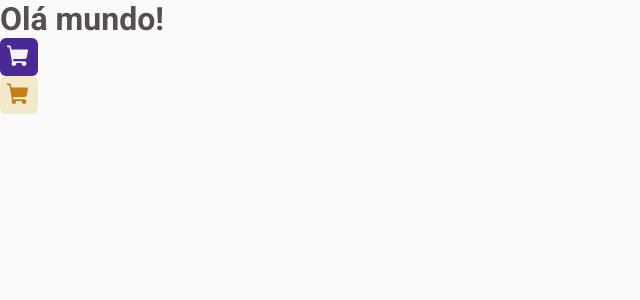
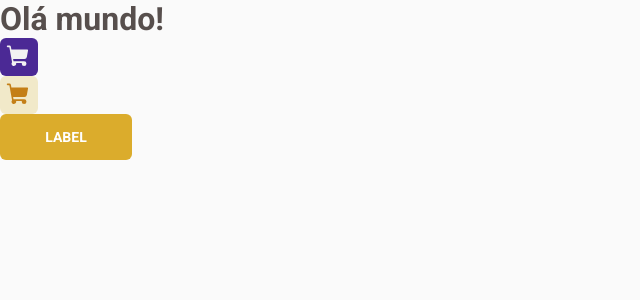
Before and after one commit to mateusrc-dev/coffe-delivery, a React (Vite) app: page / in a window 1280 px wide. Shown: the top 300 px of the page, without its empty margins (0-640 px from the left). Built offline with nearby package versions, Linux system fonts and the light colour scheme.

Commit message:
create component buttonTwo

```diff
--- a/src/App.tsx
+++ b/src/App.tsx
@@ -1,5 +1,6 @@
 import { ShoppingCart } from "phosphor-react";
 import { Button } from "./components/Button";
+import { ButtonTwo } from "./components/ButtonTwo";
 
 export function App() {
   return (
@@ -11,6 +12,7 @@ export function App() {
       <Button variant="secondary" variantSvg="colorSvgTwo">
         <ShoppingCart weight="fill" />
       </Button>
+      <ButtonTwo>LABEL</ButtonTwo>
     </div>
   );
 }
--- a/src/components/Button.styles.ts
+++ b/src/components/Button.styles.ts
@@ -26,6 +26,7 @@ export const ButtonContainer = styled.button<ButtonContainerProps>`
   display: flex;
   align-items: center;
   justify-content: center;
+  cursor: pointer;
   ${(props) =>
     css`
       background-color: ${buttonVariants[props.variant]};
@@ -37,4 +38,12 @@ export const ButtonContainer = styled.button<ButtonContainerProps>`
         color: ${buttonVariants[props.variantSvg]};
       `}
   }
+  &:hover {
+    ${(props) =>
+      css`
+        background-color: ${buttonVariants[props.variant] === buttonVariants.secondary
+          ? null
+          : props.theme["purple-200"]};
+      `}
+  }
 `;
--- /dev/null
+++ b/src/components/ButtonTwo.styles.ts
@@ -0,0 +1,19 @@
+import styled from "styled-components";
+
+export const ButtonContainer = styled.button`
+  display: flex;
+  justify-content: center;
+  align-items: center;
+  width: 8.25rem;
+  height: 2.875rem;
+  background: ${props => props.theme['yellow-200']};
+  border-radius: 6px;
+  font-weight: 700;
+  color: ${props => props.theme['white']};
+  font-size: 0.875rem;
+  border: none;
+  cursor: pointer;
+  &:hover {
+    background: ${props => props.theme['yellow-300']};
+  }
+`;
--- /dev/null
+++ b/src/components/ButtonTwo.tsx
@@ -0,0 +1,10 @@
+import { ReactNode } from "react";
+import { ButtonContainer } from "./ButtonTwo.styles";
+
+interface ButtonProps {
+  children: ReactNode;
+}
+
+export function ButtonTwo({ children }: ButtonProps) {
+  return <ButtonContainer>{children}</ButtonContainer>;
+}
```
